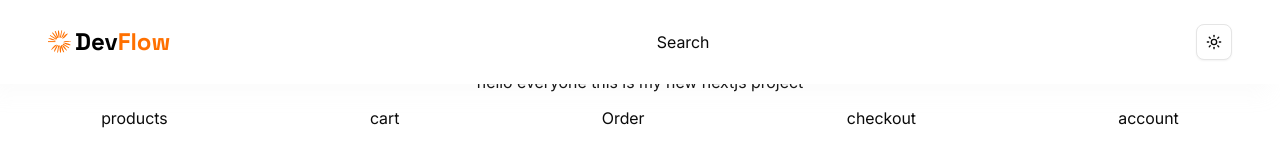
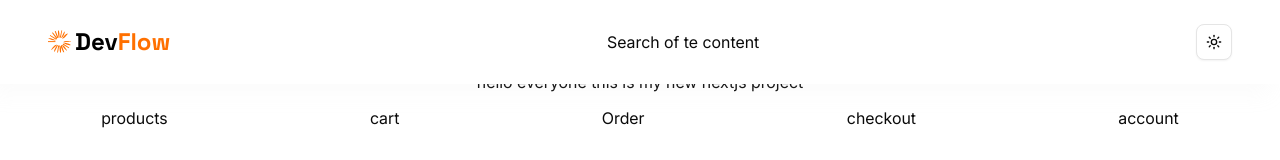
Before and after one commit to Rishabh1-dubey/nextjs_mastery, a Next.js app: page / in a window 1280 px wide. Shown: the top 160 px of the page. Built offline with nearby package versions, Linux system fonts and the light colour scheme.

Commit message:
made some chagges in navbar components

```diff
--- a/src/components/navigation/Navbar.tsx
+++ b/src/components/navigation/Navbar.tsx
@@ -17,7 +17,7 @@ const Navbar = () => {
           Dev<span className="text-primary-500">Flow</span>
         </p>
       </Link>
-      <p>Search</p>
+      <p>Search of te content</p>
       <div className="flex-between gap-5">
         <Theme />
       </div>
```
